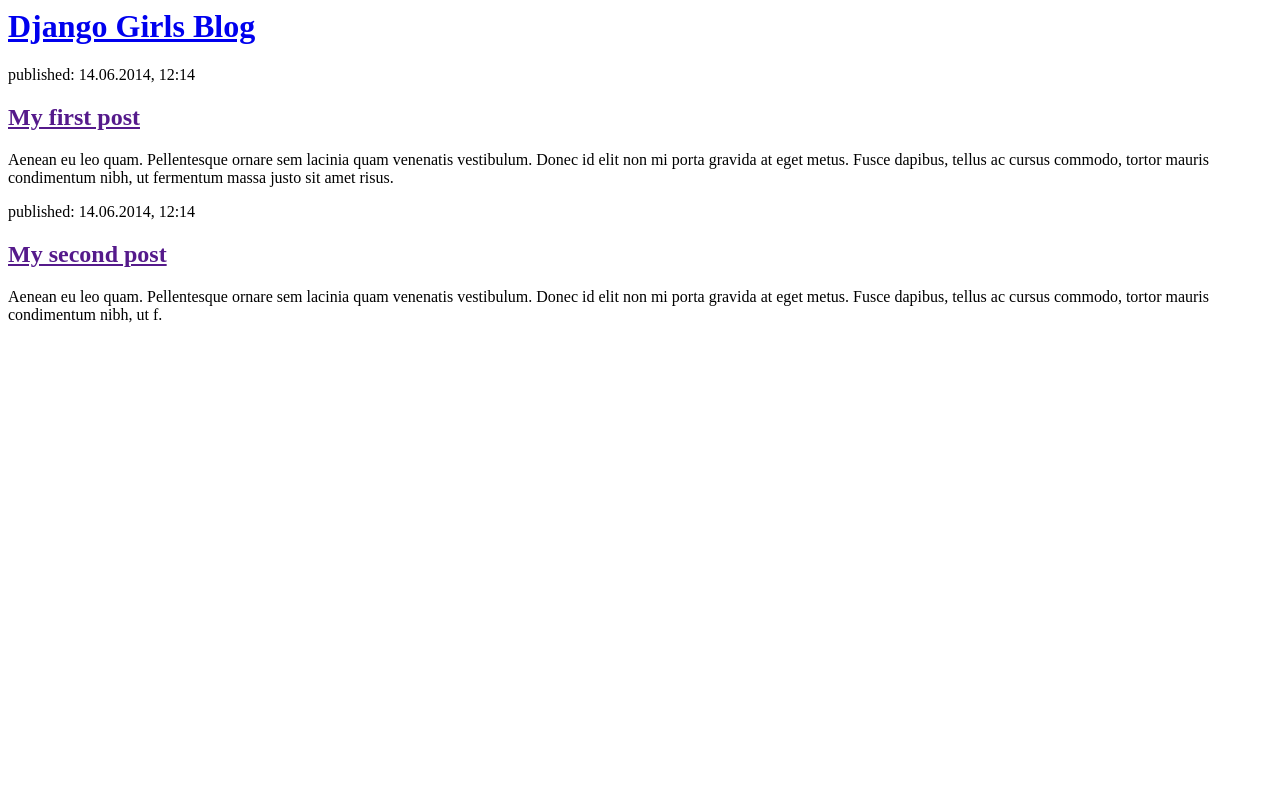
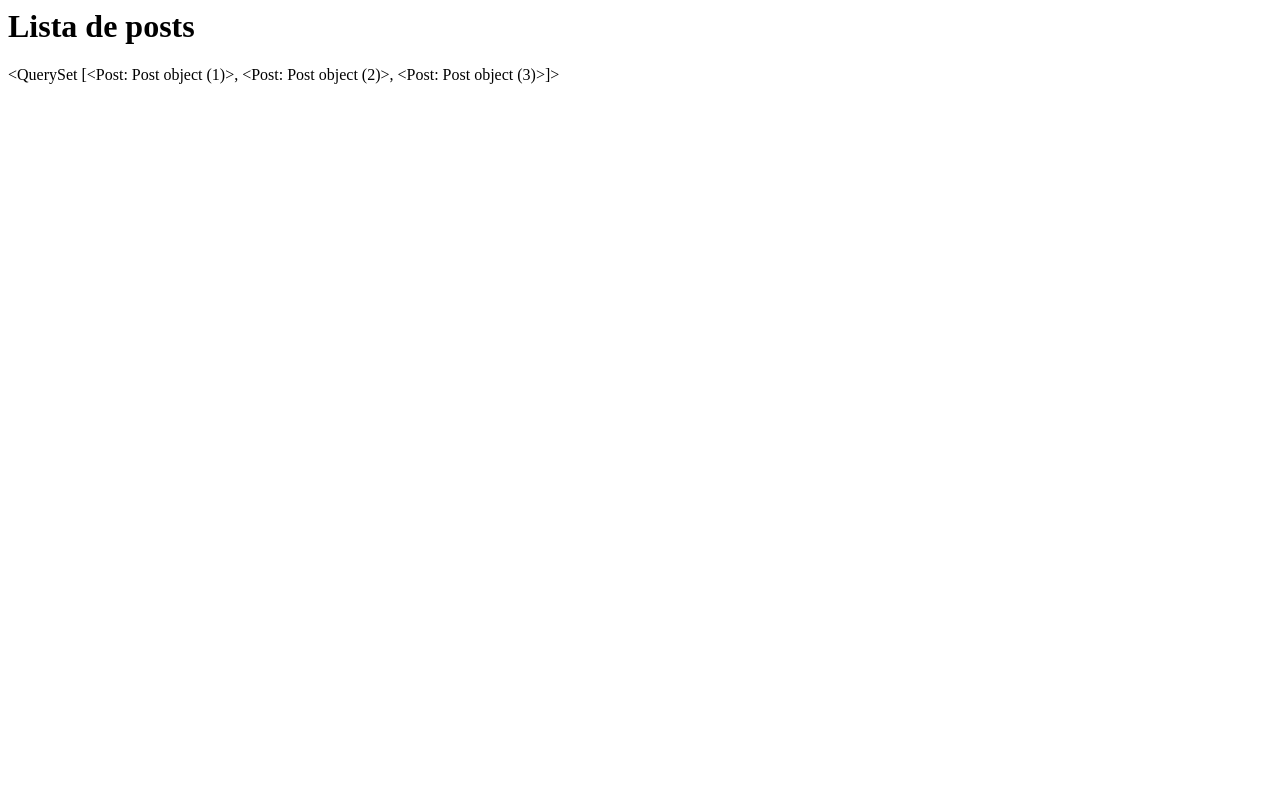
Before and after one commit to TOlivares995/Desarrollo, a Django app: page / in a window 1280 px wide. Run offline with Django 3.2, Linux system fonts and the light colour scheme; data comes from the database, SQL or seed files in the repository.

Commit message:
CambiosPost

```diff
--- a/mysite/blog/templates/blog/post_list.html
+++ b/mysite/blog/templates/blog/post_list.html
@@ -3,20 +3,8 @@
         <title>Django Girls blog</title>
     </head>
     <body>
-        <div>
-            <h1><a href="/">Django Girls Blog</a></h1>
-        </div>
 
-        <div>
-            <p>published: 14.06.2014, 12:14</p>
-            <h2><a href="">My first post</a></h2>
-            <p>Aenean eu leo quam. Pellentesque ornare sem lacinia quam venenatis vestibulum. Donec id elit non mi porta gravida at eget metus. Fusce dapibus, tellus ac cursus commodo, tortor mauris condimentum nibh, ut fermentum massa justo sit amet risus.</p>
-        </div>
-
-        <div>
-            <p>published: 14.06.2014, 12:14</p>
-            <h2><a href="">My second post</a></h2>
-            <p>Aenean eu leo quam. Pellentesque ornare sem lacinia quam venenatis vestibulum. Donec id elit non mi porta gravida at eget metus. Fusce dapibus, tellus ac cursus commodo, tortor mauris condimentum nibh, ut f.</p>
-        </div>
+        <h1>Lista de posts</h1>
+        {{ posts }}
     </body>
 </html>
--- a/mysite/blog/views.py
+++ b/mysite/blog/views.py
@@ -1,5 +1,7 @@
 from django.shortcuts import render
-
+from django.utils import timezone
+from .models import Post
 # Create your views here.
 def post_list(request):
-    return render(request, 'blog/post_list.html', {})
+    posts = Post.objects.filter(published_date__lte=timezone.now()).order_by('published_date')
+    return render(request, 'blog/post_list.html', {'posts':posts})
```
